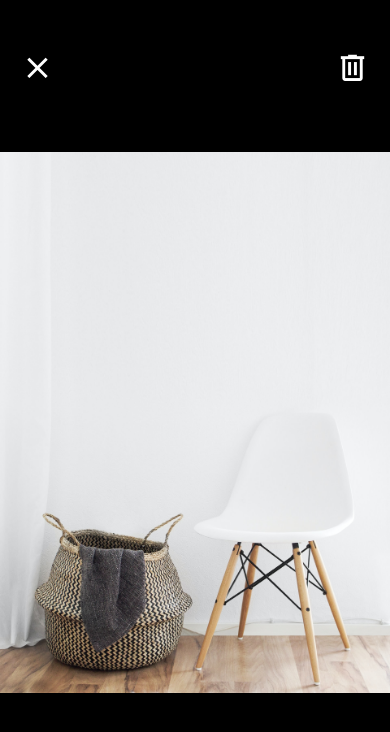
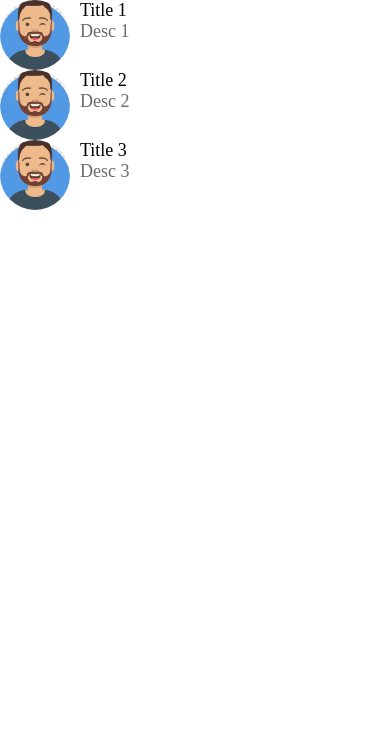
Before and after one commit to Tonic78/NoMoreNeed, a React Native app: screen / in a window 390 px wide. Shown: the top 732 px of the page. Built offline with nearby package versions, Linux system fonts and the light colour scheme.

Commit message:
add messages screen with a flatlist

```diff
--- a/App.js
+++ b/App.js
@@ -6,7 +6,8 @@
 import AppButton from "./app/components/AppButton";
 import Card from "./app/components/Card";
 import ListingsDetailScreen from "./app/components/ListingsDetailScreen";
+import MessagesScreen from "./app/screens/MessagesScreen";
 
 export default function App() {
-  return <ViewImageScreen />;
+  return <MessagesScreen />;
 }
--- /dev/null
+++ b/app/screens/MessagesScreen.js
@@ -0,0 +1,45 @@
+import React from "react";
+import { View, StyleSheet, FlatList } from "react-native";
+
+import ListItem from "../components/ListItem";
+
+const messages = [
+  {
+    id: 1,
+    title: "Title 1",
+    description: "Desc 1",
+    image: require("../assets/avatar.jpeg"),
+  },
+  {
+    id: 2,
+    title: "Title 2",
+    description: "Desc 2",
+    image: require("../assets/avatar.jpeg"),
+  },
+  {
+    id: 3,
+    title: "Title 3",
+    description: "Desc 3",
+    image: require("../assets/avatar.jpeg"),
+  },
+];
+
+function MessagesScreen() {
+  return (
+    <FlatList
+      data={messages}
+      keyExtractor={(message) => message.id.toString()}
+      renderItem={({ item }) => (
+        <ListItem
+          title={item.title}
+          subTitle={item.description}
+          image={item.image}
+        />
+      )}
+    />
+  );
+}
+
+const styles = StyleSheet.create({});
+
+export default MessagesScreen;
```
